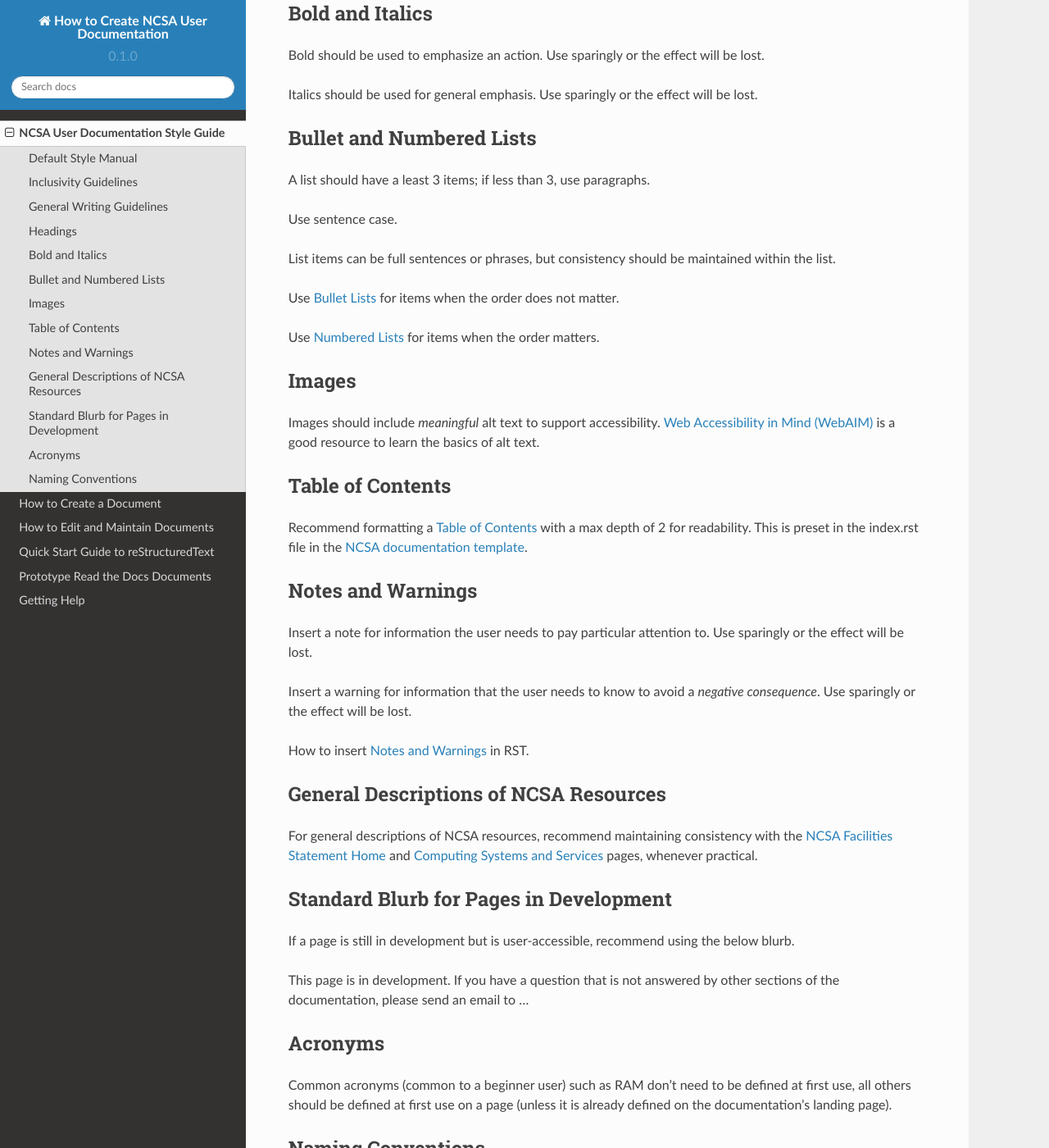
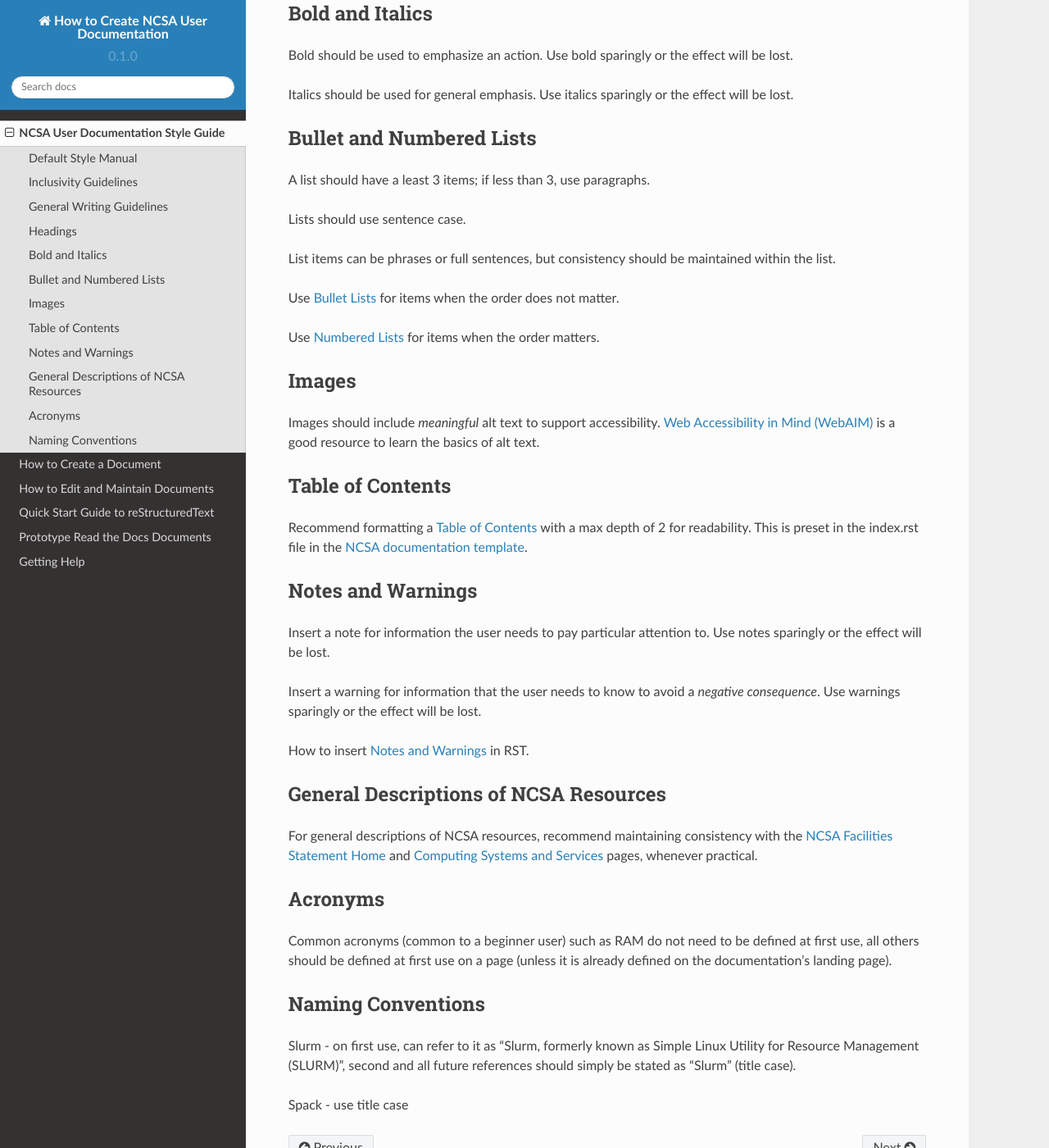
Before and after one commit to lhelms2/howto_rtd, a Sphinx documentation site: the page built from docs/source/style.rst, in a window 1280 px wide and 1400 px high, scrolled down 1310 px. Shown: the whole window at 82% size. Built offline with Sphinx 7.4.7 and the Read the Docs theme 2.0.0, drawn with Linux system fonts in a browser that asks for light colours.

Commit message:
Update style.rst content edits

```diff
--- a/docs/source/style.rst
+++ b/docs/source/style.rst
@@ -64,9 +64,9 @@ In reStructuredText (RST), the below :ref:`headings_rst` hierarchy should be fol
 Bold and Italics
 -----------------
 
-Bold should be used to emphasize an action. Use sparingly or the effect will be lost.
+Bold should be used to emphasize an action. Use bold sparingly or the effect will be lost.
 
-Italics should be used for general emphasis. Use sparingly or the effect will be lost.
+Italics should be used for general emphasis. Use italics sparingly or the effect will be lost.
 
 .. _lists:
 
@@ -75,9 +75,9 @@ Bullet and Numbered Lists
 
 A list should have a least 3 items; if less than 3, use paragraphs.
 
-Use sentence case.
+Lists should use sentence case.
 
-List items can be full sentences or phrases, but consistency should be maintained within the list.
+List items can be phrases or full sentences, but consistency should be maintained within the list.
 
 Use :ref:`bullet` for items when the order does not matter.
 
@@ -100,9 +100,9 @@ Recommend formatting a :ref:`toc` with a max depth of 2 for readability. This is
 Notes and Warnings
 -------------------
 
-Insert a note for information the user needs to pay particular attention to. Use sparingly or the effect will be lost.
+Insert a note for information the user needs to pay particular attention to. Use notes sparingly or the effect will be lost.
 
-Insert a warning for information that the user needs to know to avoid a *negative consequence*. Use sparingly or the effect will be lost.
+Insert a warning for information that the user needs to know to avoid a *negative consequence*. Use warnings sparingly or the effect will be lost.
 
 How to insert :ref:`warning` in RST.
 
@@ -115,17 +115,10 @@ For general descriptions of NCSA resources, recommend maintaining consistency wi
 
 .. _Computing Systems and Services: https://www.ncsa.illinois.edu/expertise/compute-resources/computing-systems-and-services/
 
-Standard Blurb for Pages in Development
-----------------------------------------
-
-If a page is still in development but is user-accessible, recommend using the below blurb.
-
-This page is in development. If you have a question that is not answered by other sections of the documentation, please send an email to ...
-
 Acronyms
 ---------
 
-Common acronyms (common to a beginner user) such as RAM don't need to be defined at first use, all others should be defined at first use on a page (unless it is already defined on the documentation’s landing page).
+Common acronyms (common to a beginner user) such as RAM do not need to be defined at first use, all others should be defined at first use on a page (unless it is already defined on the documentation’s landing page).
 
 Naming Conventions
 --------------------
```
